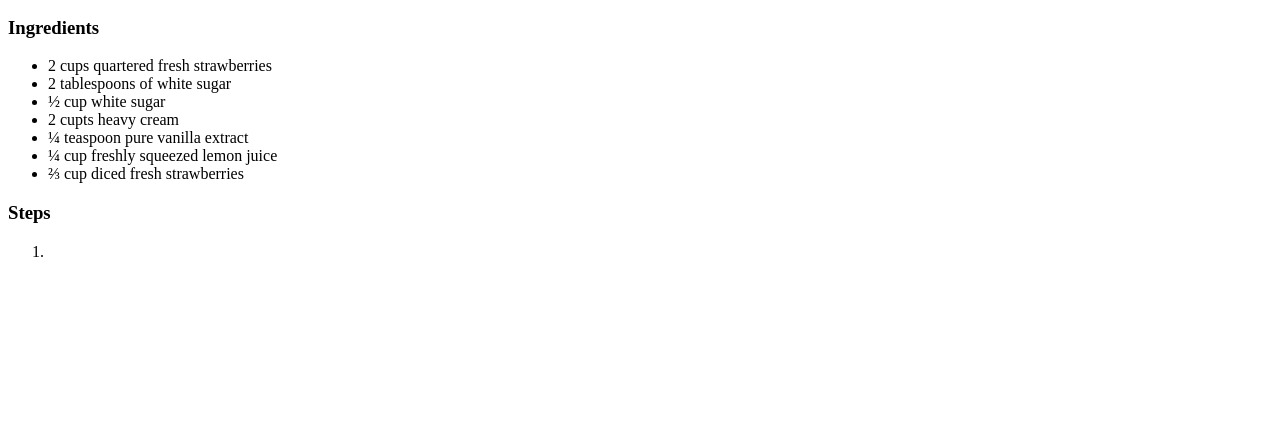
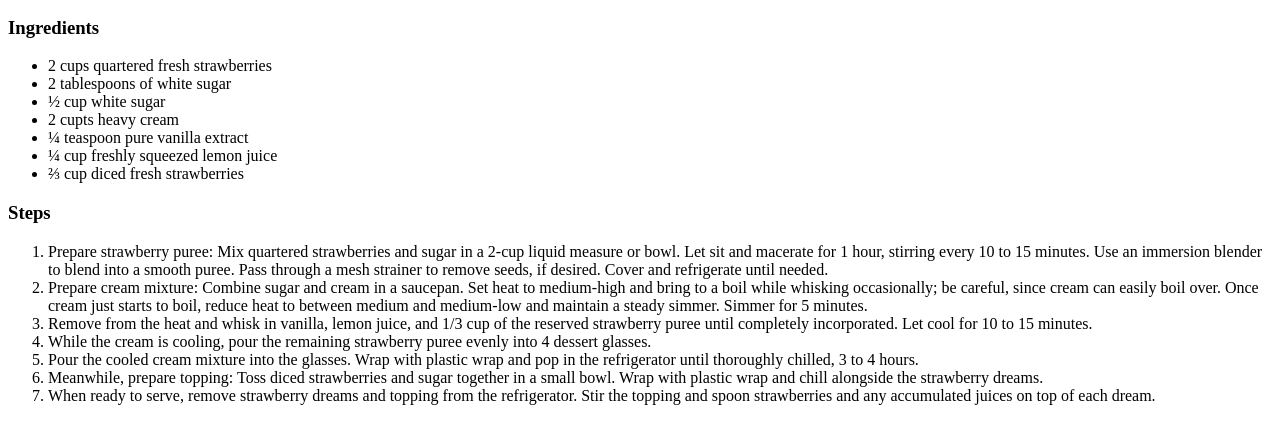
Before and after one commit to Mirador0k/Odin-recipes, a plain HTML site: page recipes/strawberry-dream.html in a window 1280 px wide. Shown: the part 434-855 px from the top of the page. Before the commit the page ends 800 px from the top, so only its background shows below. Drawn offline with Linux system fonts and the light colour scheme.

```diff
--- a/recipes/strawberry-dream.html
+++ b/recipes/strawberry-dream.html
@@ -22,7 +22,13 @@
     </ul>
     <h3>Steps</h3>
     <ol>
-        <li></li>
+        <li>Prepare strawberry puree: Mix quartered strawberries and sugar in a 2-cup liquid measure or bowl. Let sit and macerate for 1 hour, stirring every 10 to 15 minutes. Use an immersion blender to blend into a smooth puree. Pass through a mesh strainer to remove seeds, if desired. Cover and refrigerate until needed.</li>
+        <li>Prepare cream mixture: Combine sugar and cream in a saucepan. Set heat to medium-high and bring to a boil while whisking occasionally; be careful, since cream can easily boil over. Once cream just starts to boil, reduce heat to between medium and medium-low and maintain a steady simmer. Simmer for 5 minutes.</li>
+        <li>Remove from the heat and whisk in vanilla, lemon juice, and 1/3 cup of the reserved strawberry puree until completely incorporated. Let cool for 10 to 15 minutes.</li>
+        <li>While the cream is cooling, pour the remaining strawberry puree evenly into 4 dessert glasses.</li>
+        <li>Pour the cooled cream mixture into the glasses. Wrap with plastic wrap and pop in the refrigerator until thoroughly chilled, 3 to 4 hours.</li>
+        <li>Meanwhile, prepare topping: Toss diced strawberries and sugar together in a small bowl. Wrap with plastic wrap and chill alongside the strawberry dreams.</li>
+        <li>When ready to serve, remove strawberry dreams and topping from the refrigerator. Stir the topping and spoon strawberries and any accumulated juices on top of each dream.</li>
     </ol>
 </body>
 </html>
```
